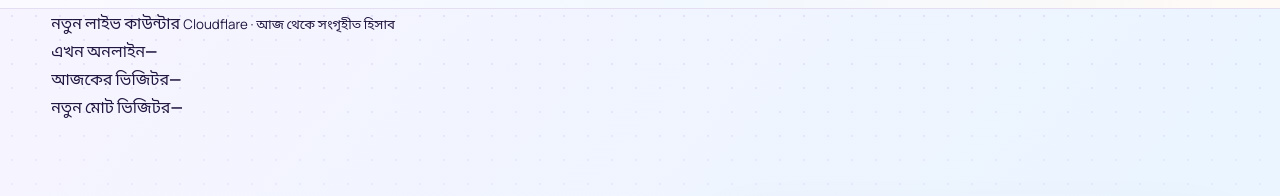
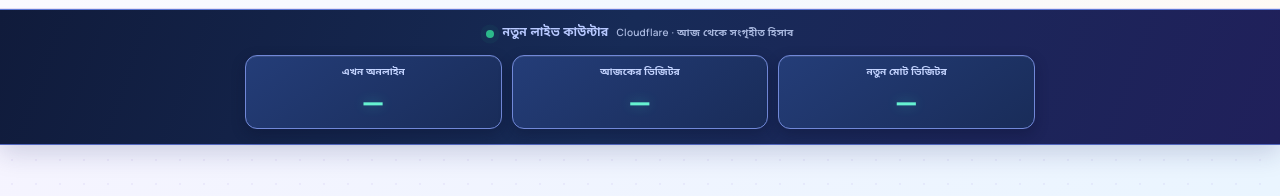
Before and after one commit to sjp-technologies/sjp-technologies.github.io, a plain HTML site: page index.html in a window 1280 px wide. Shown: the part 188-384 px from the top of the page. Drawn offline with Linux system fonts and the light colour scheme; no server answers.

Commit message:
Style visible Cloudflare visitor counters with high contrast

```diff
--- a/style.css
+++ b/style.css
@@ -237,3 +237,17 @@ body.home-page{
 .home-page .visitor-strip .visitor-total{min-width:105px;}
 .home-page .visitor-strip .visitor-readout a{pointer-events:none!important;}
 @media(max-width:700px){.home-page .visitor-strip .visitor-readout{min-width:68px;min-height:31px;padding:4px 6px}.home-page .visitor-strip .visitor-readout img{max-height:25px}.home-page .visitor-strip .visitor-total{min-width:78px}}
+
+
+/* Cloudflare live visitor counter — clearly separated from historical Stats4U totals */
+.home-page .cloudflare-strip{position:relative;background:linear-gradient(110deg,#101b3b 0%,#172b57 48%,#20205b 100%);border-top:1px solid #5e79d5;border-bottom:1px solid #5266bd;box-shadow:0 8px 24px rgba(25,35,95,.18);color:#fff}
+.home-page .cloudflare-inner{max-width:790px;padding:13px 0 15px}
+.home-page .cloudflare-heading{display:flex;align-items:center;justify-content:center;gap:8px;color:#b8c9ff;font-family:"Noto Sans Bengali",Manrope,sans-serif;font-size:12px;font-weight:800;letter-spacing:.2px}
+.home-page .cloudflare-heading small{font-size:10px;font-weight:600;color:#a9b8df}
+.home-page .cloudflare-pulse{width:8px;height:8px;border-radius:50%;background:#35f0a1;box-shadow:0 0 0 4px #35f0a12a;animation:visitorPulse 1.5s ease-in-out infinite}
+.home-page .cloudflare-grid{display:grid;grid-template-columns:repeat(3,minmax(0,1fr));gap:10px;margin-top:11px}
+.home-page .cloudflare-stat{min-width:0;display:flex;flex-direction:column;align-items:center;justify-content:center;gap:3px;padding:8px 5px;border:1px solid #7188d8;border-radius:12px;background:linear-gradient(145deg,#243d78,#192c59);box-shadow:inset 0 1px 0 #ffffff18,0 5px 14px #080f2e55}
+.home-page .cloudflare-stat span{font-family:"Noto Sans Bengali",Manrope,sans-serif;font-size:10px;font-weight:700;color:#c4d4ff;white-space:nowrap}
+.home-page .cloudflare-stat strong{font-family:Manrope,"Noto Sans Bengali",sans-serif;font-size:clamp(22px,3.5vw,29px);font-weight:800;line-height:1.2;letter-spacing:.5px;color:#66f2d1;text-shadow:0 0 12px #35e6c655;font-variant-numeric:tabular-nums}
+@media(max-width:700px){.home-page .cloudflare-inner{width:96%;padding:11px 0 13px}.home-page .cloudflare-grid{gap:6px;margin-top:9px}.home-page .cloudflare-stat{padding:8px 2px;border-radius:9px}.home-page .cloudflare-stat span{font-size:9px}.home-page .cloudflare-stat strong{font-size:22px}}
+@media(max-width:360px){.home-page .cloudflare-stat span{font-size:8px}.home-page .cloudflare-stat strong{font-size:19px}}
```
